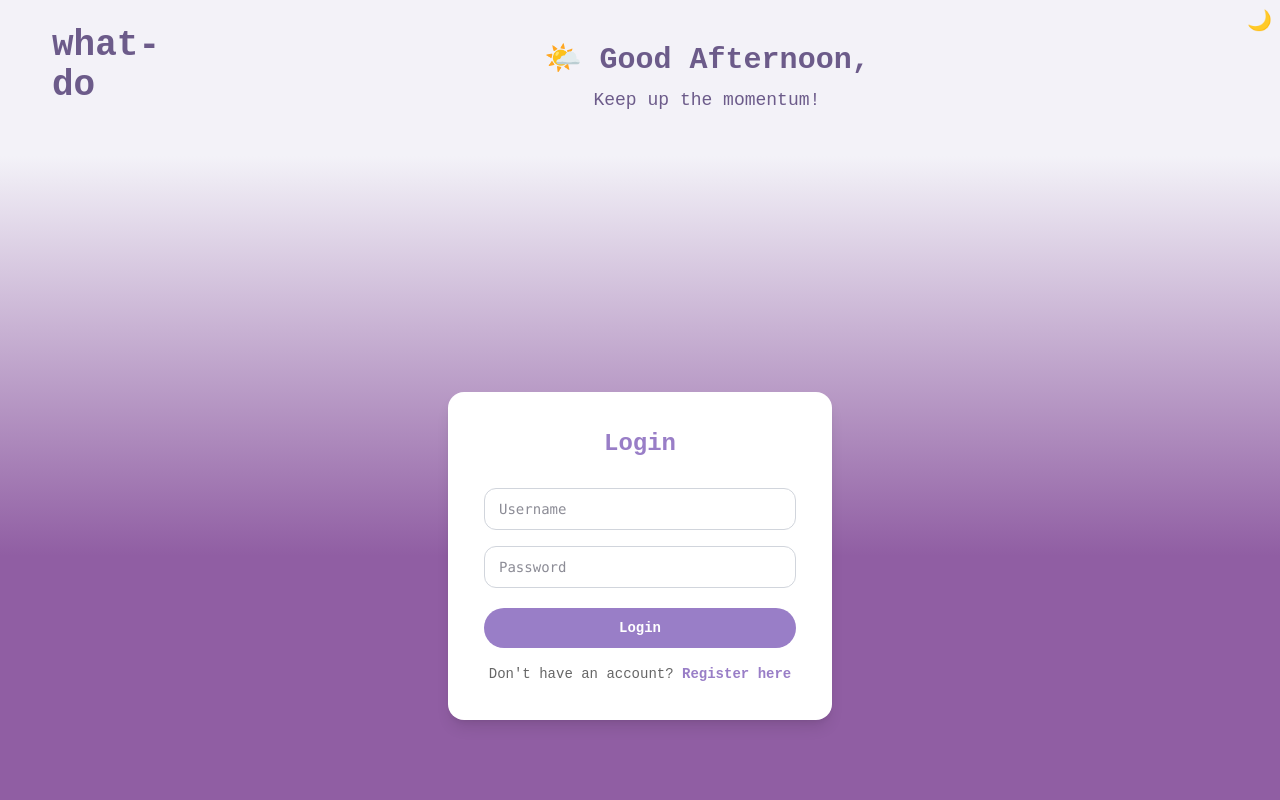
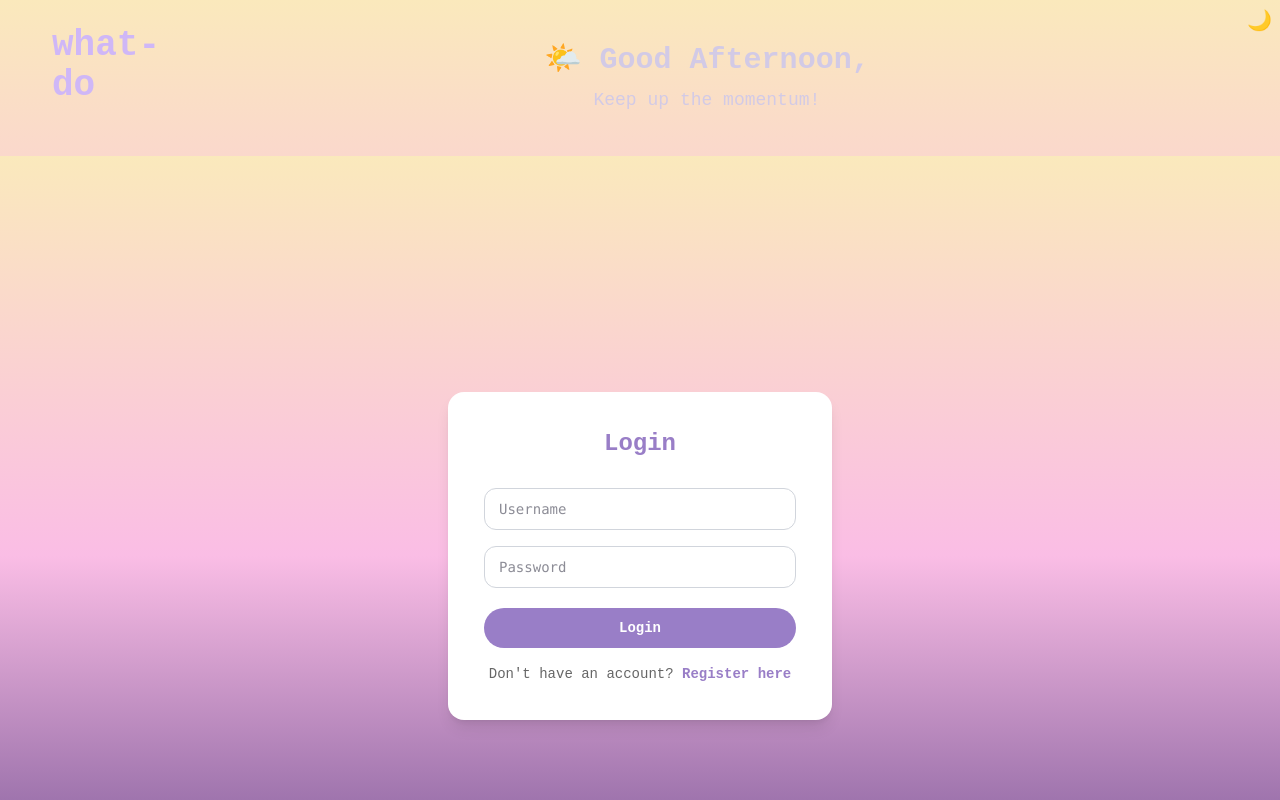
Before and after one commit to Imtela04/to-do-list-2.0, a React (Vite) app in the folder frontend/: page /login in a window 1280 px wide. Shown: the top 800 px of the page. Built offline with nearby package versions, Linux system fonts and the light colour scheme.

Commit message:
fixed ui issues

```diff
--- a/frontend/src/app.jsx
+++ b/frontend/src/app.jsx
@@ -33,12 +33,13 @@ export default function App() {
 
     return (
         <DarkModeContext.Provider value={{ isDark, setIsDark }}>
-            <Routes>
-                <Route path="/login"    element={<Login />} />
-                <Route path="/register" element={<Register />} />
-                <Route path="/"         element={<PrivateRoute><Index /></PrivateRoute>} />
-                {/* <Route path="/add"      element={<PrivateRoute><Add /></PrivateRoute>} /> */}
-            </Routes>
+            <div style={{ minHeight: "100vh" }}>
+                <Routes>
+                    <Route path="/login"    element={<Login />} />
+                    <Route path="/register" element={<Register />} />
+                    <Route path="/"         element={<PrivateRoute><Index /></PrivateRoute>} />
+                </Routes>
+            </div>
         </DarkModeContext.Provider>
     );
 }
--- a/frontend/src/components/navbar.jsx
+++ b/frontend/src/components/navbar.jsx
@@ -24,12 +24,12 @@ export default function Navbar({ showLogout = false, username = null }) {
 
     return (
         <div className="static w-full"
-            style={{background:"var(--card-a)",padding:"2em 4em"}}>
+            style={{background:"transparent",padding:"2em 4em"}}>
                 <div className="flex ">
                     <h2 className="font-bold text-4xl" style={{color:"var(--card-b)"}}>what-do</h2>
 
                     {/* Greeting */}
-                    <div className="flex flex-col text-center py-4 px-2 gap-2 w-full typed" style={{background:"var(--card-a)", color: "var(--card-a-text)" }}>
+                    <div className="flex flex-col text-center py-4 px-2 gap-2 w-full typed" style={{background:"transparent", color: "var(--card-blue-text)" }}>
                         <h1 className="text-3xl font-bold">
                             {greeting.emoji} {greeting.text}, {username}
                         </h1>
--- a/frontend/src/components/panels/right-panel.jsx
+++ b/frontend/src/components/panels/right-panel.jsx
@@ -9,7 +9,7 @@ export default function RightPanel({ tasks, time, today, styles, onDayClick }) {
                 <div className="text-sm" style={{ color: "var(--calendar-text)" }}>
                     {new Date().getDate()}/{new Date().getMonth() + 1}/{new Date().getFullYear()} {today}
                 </div>
-                <div className="text-4xl font-medium tracking-tight whitespace-nowrap"
+                <div className="text-4xl font-medium tracking-tight whitespace-nowrap transition-all duration-500"
                      style={{ color: "var(--card-a-text)" }}>
                     {time}
                 </div>
--- a/frontend/src/pages/index.jsx
+++ b/frontend/src/pages/index.jsx
@@ -36,7 +36,7 @@ function Countdown({ deadline }) {
         return () => clearInterval(interval);
     }, [deadline]);
     return (
-        <span className={`text-xs font-mono font-semibold ${timeLeft === "Overdue" ? "text-red-500" : "text-blue-950"}`}>
+        <span className="text-xs font-mono font-semibold" style={{color: timeLeft === "Overdue" ? "#ef4444" : "inherit"}}>
             ⏱ {timeLeft}
         </span>
     );
@@ -243,7 +243,10 @@ export default function Index() {
             <Navbar showLogout username={username} />
 
             {/* main layout */}
-            <div className="flex justify-between px-7 gap-20 w-full overflow-x-auto" style={{ background: "var(--bg)", color: "var(--text)", minHeight: "100vh", padding: "1em 2em" }}>
+            <div className="flex flex-col items-center w-full"
+                style={{ color: "var(--text)", padding: "1em 2em" }}>
+
+                <div className="flex justify-between px-7 gap-20 w-full overflow-x-auto">
 
                     {/* Left sidebar — category panel + task stats */}
                     <div className="flex flex-col gap-4 w-44 shrink-0">
@@ -262,13 +265,13 @@ export default function Index() {
                             <div className="flex justify-center gap-8 mt-3">
                                 <div className="text-center">
                                     <span className="text-xs font-semibold uppercase tracking-wide opacity-70">Completed</span>
-                                <div className="text-3xl font-bold font-mono mt-1 text-green-500">
+                                    <div className="text-3xl font-bold font-mono mt-1" style={{ color: "#22c55e" }}>
                                         {visibleTasks.filter(t => t.completed).length}
                                     </div>
                                 </div>
                                 <div className="text-center">
                                     <span className="text-xs font-semibold uppercase tracking-wide opacity-70">Remaining</span>
-                                <div className="text-3xl font-bold font-mono mt-1 text-red-500">
+                                    <div className="text-3xl font-bold font-mono mt-1" style={{ color: "#ef4444" }}>
                                         {visibleTasks.filter(t => !t.completed).length}
                                     </div>
                                 </div>
@@ -366,7 +369,7 @@ export default function Index() {
                                     ].map(({ fn, icon }, idx) => (
                                         <button key={idx}
                                             onClick={e => { e.stopPropagation(); fn(); }}
-                                        className="bg-white/25 border-none px-1.5 py-1 rounded-lg cursor-pointer text-sm transition-all duration-500 hover:bg-white/45 hover:scale-110">
+                                            className="bg-calendar-color border-none px-1.5 py-1 rounded-lg cursor-pointer text-sm transition-all duration-500 hover:bg-white/45 hover:scale-110">
                                             {icon}
                                         </button>
                                     ))}
@@ -417,7 +420,11 @@ export default function Index() {
                             setAllDone(done);
                         }}
                     />
+
                 </div>
+            </div>
+
+
 
             {/* Modals */}
             <AddModal
--- a/frontend/src/style.css
+++ b/frontend/src/style.css
@@ -13,45 +13,59 @@
     --color-calendar-color: #d2cae6;
 }
 
-/* CSS variables for runtime dark mode switching */
 :root {
-    --bg:           linear-gradient(to bottom, var(--card-a), #905ea3, #905ea3);
-    --surface:      #ffffff;
-    --text:         #1a1a2e;
-    --text-muted:   #666;
-    --accent:       #997ec7;
-    --accent-hover: #c4aaee;
-    --card-a:       #f3f2f8;
-    --card-a-text:  #6c5b8a;
-    --card-b:       #6c5b8a;
-    --card-b-text:  #f5f3fa;
-    --card-blue:    #8a75af;
+    --bg:             linear-gradient(to bottom, #fae9bc, #fabde5, #65468a);
+    --surface:        #ffffff;
+    --text:           #1a1a2e;
+    --text-muted:     #666;
+    --accent:         #997ec7;
+    --accent-hover:   #c4aaee;
+    --card-a:         #fce7d9;
+    --card-a-text:    #6c5b8a;
+    --card-b:         #cfb7f7;
+    --card-b-text:    var(--card-a-text);
+    --card-blue:      #8a75af;
     --card-blue-text: #d2cae6;
-    --clock-color:  #6c5b8a;
-    --calendar-color: #f2effc;
-    --calendar-text: #6c5b8a;
-
-    --clock-text:   #e8deff;
-    --danger:       #ef4444;
+    --calendar-color: var(--card-a);
+    --calendar-text:  #6c5b8a;
+    --clock-color:    #6c5b8a;
+    --clock-text:     #e8deff;
+    --danger:         #ef4444;
 }
 
 .dark {
-    --bg:           linear-gradient(to bottom, var(--card-a), #22044b, #22044b);
-    --surface:      #1a1828;
-    --text:         #ede9fe;
-    --text-muted:   #a78bfa;
-    --clock-color:  #6c5b8a;
-    --clock-text:   #ede9fe;
-    --calendar-color: #4a2080;
-    --calendar-text: #e0f2fe;
-    --card-a:       #1a1828;
-    --card-a-text:  #ede9fe;
-    --card-b:       #4a2080;
-    --card-b-text:  #ede9fe;
+    --bg:             linear-gradient(to bottom, #040118, #351032, #743339);
+    --surface:        #656179;
+    --text:           #ede9fe;
+    --text-muted:     #a78bfa;
+    --accent:         #7c3aed;
+    --accent-hover:   #9d6eef;
+    --card-a:         #1a1828;
+    --card-a-text:    #ede9fe;
+    --card-b:         #331246;
+    --card-b-text:    #ede9fe;
+    --card-blue:      #110836;
+    --card-blue-text: #d2cae6;
+    --calendar-color: var(--card-blue);
+    --calendar-text:  #e0f2fe;
+    --clock-color:    #6c5b8a;
+    --clock-text:     #ede9fe;
+    --danger:         #ef4444;
 }
 
-body{
+html {
+    background: var(--bg);
+    min-height: 100vh;
+    background-attachment: fixed;
+    transition-property: all;
+    transition-duration: 500;
+}
+
+body {
     font-family: monospace;
+    min-height: 100vh;
+    background: transparent;
+    margin: 0;
 }
 
 .task-preview {
```
Also changed, not shown: 1 other file (tests, documents, lock files or other folders). Lines whose indentation alone changed are shown as unchanged.
